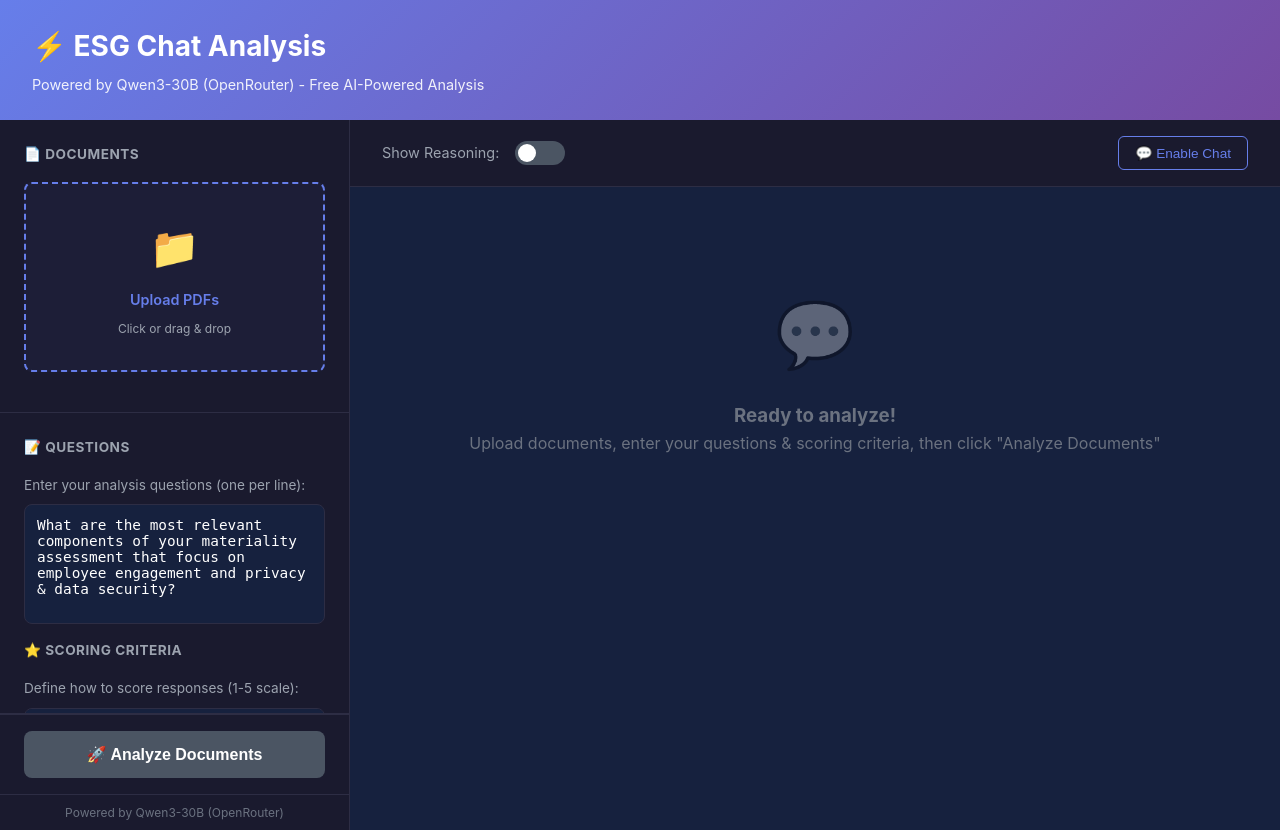
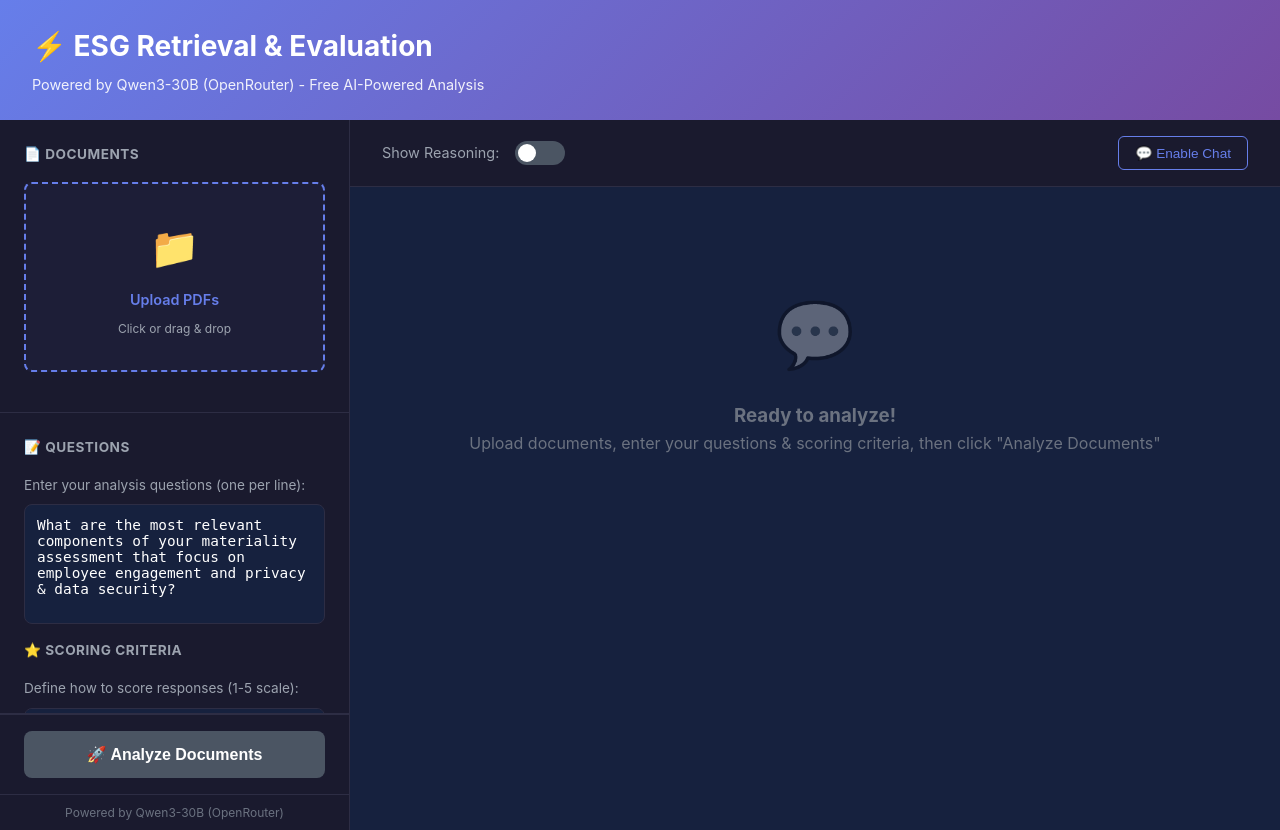
Before and after one commit to mahliqa-khan/ESG-Agent-Task, a Flask app: template templates/chat_dashboard.html in a window 1280 px wide. Run offline with Flask 3, Linux system fonts and the light colour scheme; the template is opened without the code that fills it, so the values that code supplies are empty; some libraries are stand-ins or nearby versions.

Commit message:
Rename site from 'ESG Chat Analysis' to 'ESG Retrieval & Evaluation'

```diff
--- a/templates/chat_dashboard.html
+++ b/templates/chat_dashboard.html
@@ -3,7 +3,7 @@
 <head>
     <meta charset="UTF-8">
     <meta name="viewport" content="width=device-width, initial-scale=1.0">
-    <title>ESG Chat Analysis - Powered by Qwen3-30B</title>
+    <title>ESG Retrieval & Evaluation - Powered by Qwen3-30B</title>
     <style>
         * {
             margin: 0;
@@ -408,7 +408,7 @@
 </head>
 <body>
     <div class="header">
-        <h1>⚡ ESG Chat Analysis</h1>
+        <h1>⚡ ESG Retrieval & Evaluation</h1>
         <p>Powered by Qwen3-30B (OpenRouter) - Free AI-Powered Analysis</p>
     </div>
 
```
